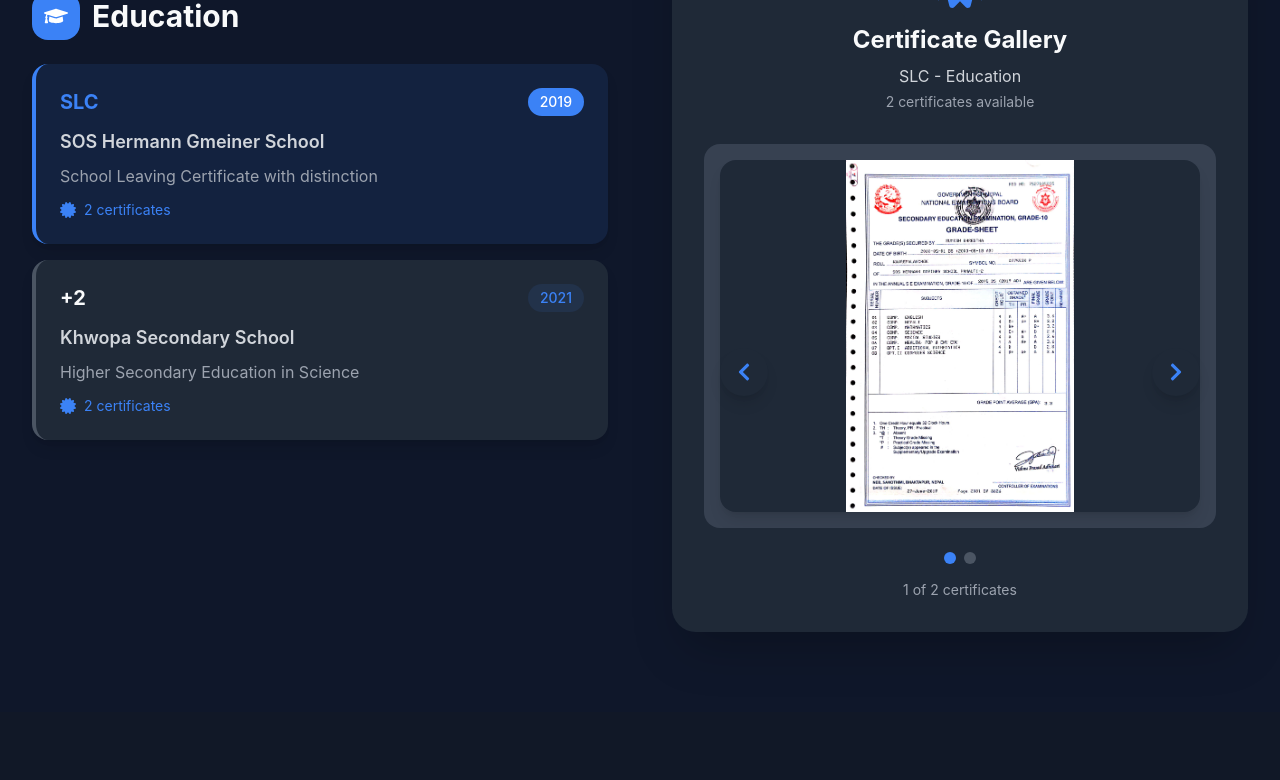
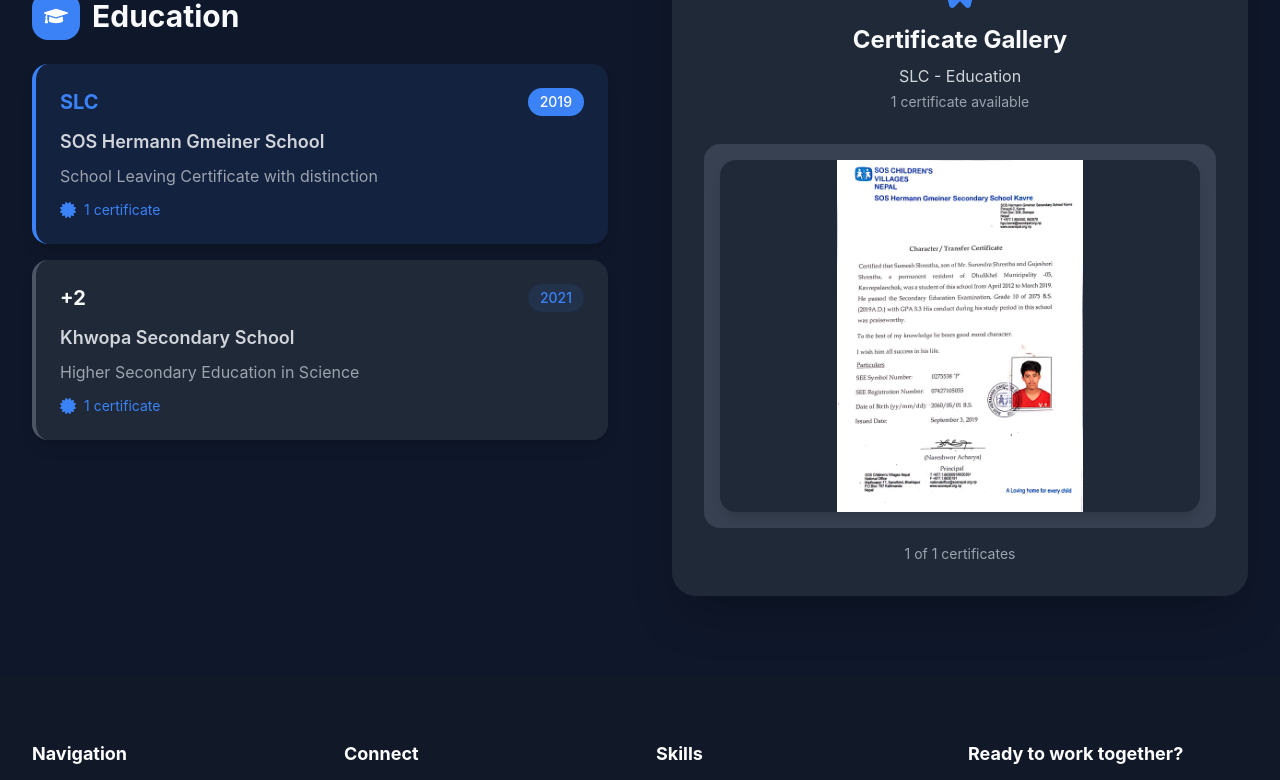
Before and after one commit to Sumeshstha/portfolio_website, a React (Create React App) app in the folder frontend/: page /certificates in a window 1280 px wide. Shown: the part 408-1188 px from the top of the page. Built offline with nearby package versions, Linux system fonts and the light colour scheme; the HTML template or start-up script is replaced by a standard one.

Commit message:
certificates fixed

```diff
--- a/frontend/src/pages/Certificates.js
+++ b/frontend/src/pages/Certificates.js
@@ -4,9 +4,8 @@
 import { FaGraduationCap, FaTrophy, FaMedal, FaCertificate, FaChevronLeft, FaChevronRight, FaArrowLeft } from 'react-icons/fa';
 
 // Import certificate images
-import grade11Marksheet from '../assets/Grade_11_marksheet.jpg';
+
 import khwopaImage from '../assets/khwopa.jpg';
-import slcImage from '../assets/SLC.jpg';
 import sosCertificate from '../assets/SOS_Certificate.jpg';
 import leoParticipation from '../assets/Leo_fire_participation.png';
 import hackfestCertificate from '../assets/Hackfest2022_Sumesh Shrestha.jpg';
@@ -39,7 +38,7 @@
           year: '2019',
           description: 'School Leaving Certificate with distinction',
           certificates: [
-            { id: 1, title: 'SLC Certificate', image: slcImage, description: 'School Leaving Certificate with distinction' },
+
             { id: 2, title: 'SOS Certificate', image: sosCertificate, description: 'SOS Hermann Gmeiner School Certificate' }
           ]
         },
@@ -49,7 +48,7 @@
           year: '2021',
           description: 'Higher Secondary Education in Science',
           certificates: [
-            { id: 3, title: 'Grade 11 Marksheet', image: grade11Marksheet, description: 'Grade 11 Academic Marksheet' },
+
             { id: 4, title: 'Khwopa Certificate', image: khwopaImage, description: 'Khwopa Secondary School Certificate' }
           ]
         }
```
